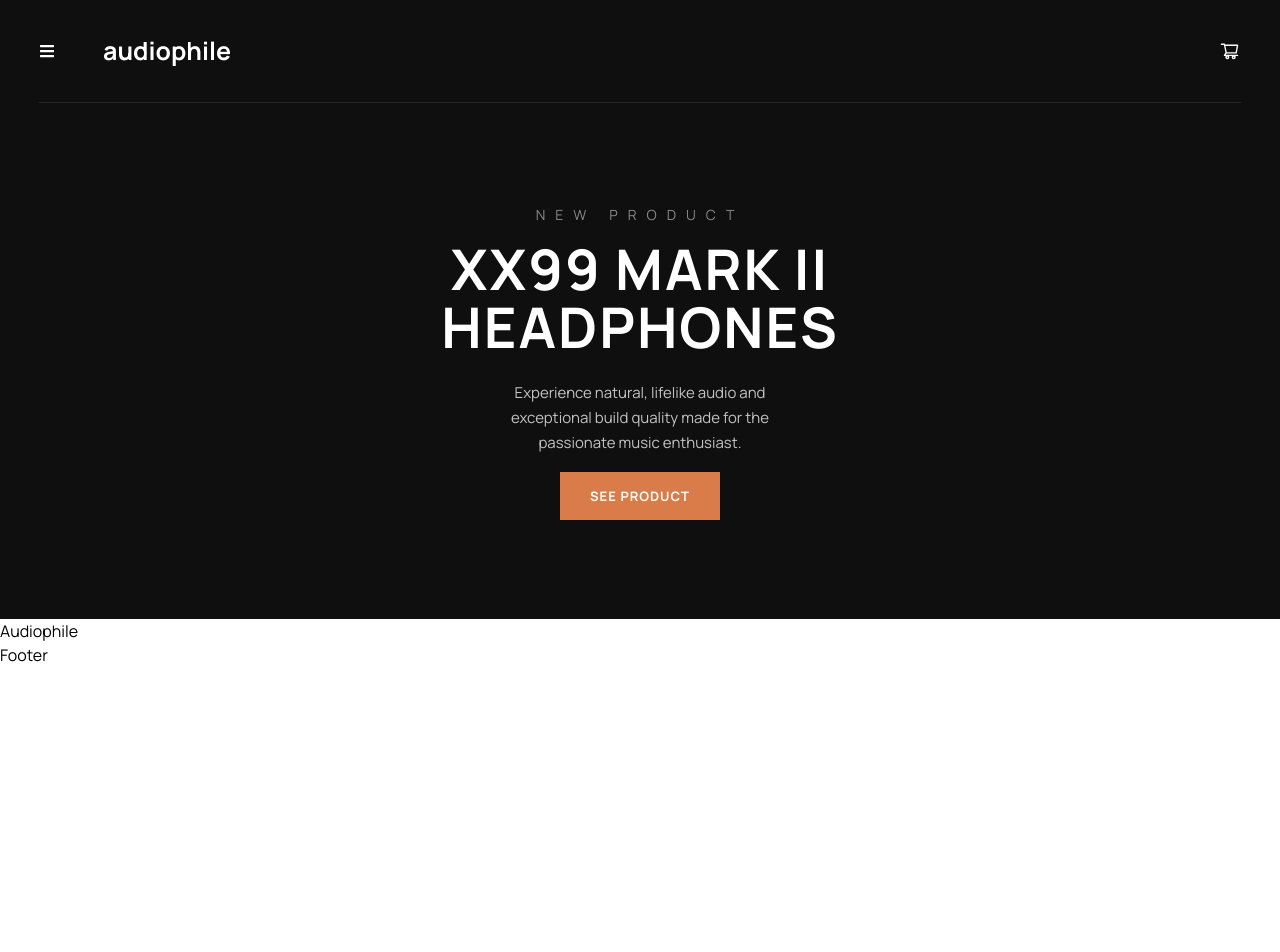
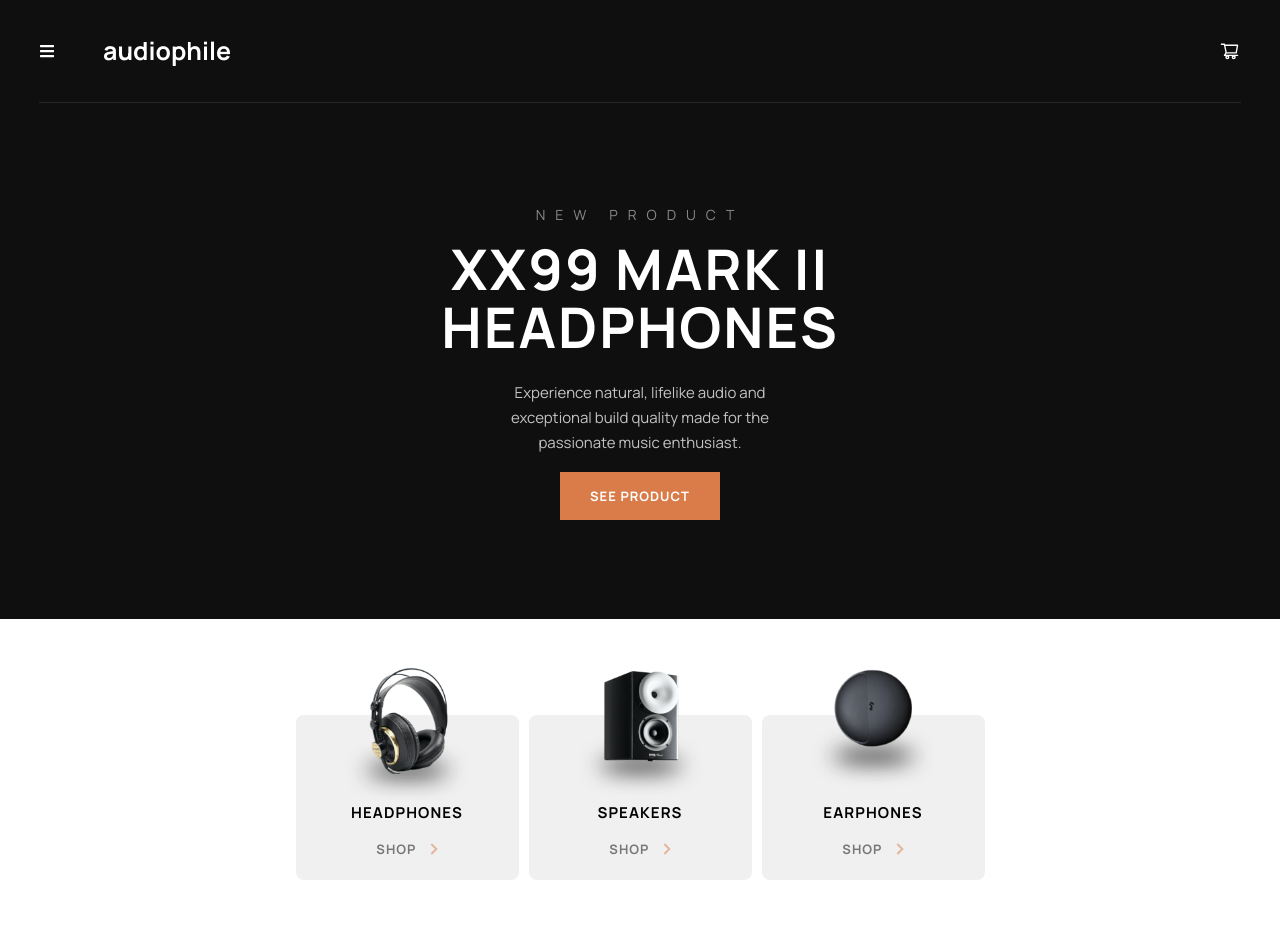
Before and after one commit to khaya05/audiophile-ecom-website, a React (Vite) app: page / in a window 1280 px wide. Shown: the top 952 px of the page. Before the commit the page ends 800 px from the top, so only its background shows below. Built offline with nearby package versions, Linux system fonts and the light colour scheme.

Commit message:
added categories

```diff
--- /dev/null
+++ b/src/components/Home/Hero/Hero.jsx
@@ -0,0 +1,82 @@
+import styled from 'styled-components';
+import { HeroBgImg } from '../../../assets';
+import { SeeProduct } from '../../';
+
+function Hero() {
+  return (
+    <Wrapper>
+      <div className="container">
+        <div className="info">
+          <h4>new product</h4>
+          <h1>XX99 Mark II HeadphoneS</h1>
+          <p>
+            Experience natural, lifelike audio and exceptional build quality
+            made for the passionate music enthusiast.
+          </p>
+          <div className="btn-container">
+            <SeeProduct class="orange" path="/products/product/123" />
+          </div>
+        </div>
+      </div>
+    </Wrapper>
+  );
+}
+
+const Wrapper = styled.header`
+  padding: 102px 24px 112px;
+
+  h1 {
+    margin-top: 1rem;
+    margin-bottom: 24px;
+  }
+
+  .info {
+    display: flex;
+    justify-content: space-between;
+    align-items: center;
+    flex-direction: column;
+  }
+
+  .container {
+    max-width: 328px;
+    margin-inline: auto;
+    background-image: url(${HeroBgImg}) no-repeat;
+  }
+
+  p {
+    width: 80%;
+    text-align: center;
+    margin: 0 auto;
+    margin-bottom: 28px;
+  }
+
+  @media (min-width: 48em) {
+    .container {
+      max-width: 379px;
+    }
+  }
+
+  @media (min-width: 90em) {
+    .container {
+      display: flex;
+      /* max-width: 1110px; */
+    }
+
+    h1,
+    h4,
+    p {
+      text-align: start;
+    }
+
+    p {
+      margin-inline: 0;
+    }
+
+    .hero-right {
+      width: 50%;
+      border: 1px solid red;
+    }
+  }
+`;
+
+export default Hero;
--- a/src/components/UI/ShopBtn.jsx
+++ b/src/components/UI/ShopBtn.jsx
@@ -1,9 +1,42 @@
-import React from 'react'
+import { Link } from 'react-router-dom';
+import styled from 'styled-components';
+import { ReactComponent as ArrowRight } from '../../assets/shared/desktop/icon-arrow-right.svg';
 
-function ShopBtn() {
+function ShopBtn({ path }) {
   return (
-    <div>ShopBtn</div>
-  )
+    <Button>
+      <Link to={path} className="shop-btn">
+        shop{' '}
+        <span>
+          <ArrowRight />
+        </span>
+      </Link>
+    </Button>
+  );
 }
 
-export default ShopBtn
+const Button = styled.button`
+  border: none;
+  background: inherit;
+  margin-top: 17px;
+
+  a {
+    display: flex;
+    align-items: center;
+    gap: 13.32px;
+    border: none;
+    text-decoration: none;
+    font-weight: 700;
+    font-size: 13px;
+    line-height: 18px;
+    letter-spacing: 1px;
+    text-transform: uppercase;
+    color: #000000;
+    opacity: 0.5;
+  }
+
+  a:hover {
+    color: var(--orange-main);
+  }
+`;
+export default ShopBtn;
--- a/src/components/index.js
+++ b/src/components/index.js
@@ -1,6 +1,8 @@
 export { default as Navbar } from './Navbar/Navbar';
 export { default as Footer } from './Footer/Footer';
-
 export { default as Audiophile } from './shared/Audiophile';
-export { default as Hero } from './Hero/Hero';
+export { default as Hero } from './Home/Hero/Hero';
 export { default as SeeProduct } from './UI/SeeProduct';
+export { default as ShopBtn } from './UI/ShopBtn';
+export { default as Category } from './shared/Category';
+export { default as Categories } from './shared/Categories';
--- a/src/components/shared/Categories.jsx
+++ b/src/components/shared/Categories.jsx
@@ -1,9 +1,40 @@
-import React from 'react'
+import styled from 'styled-components';
+import { categories } from '../../data';
+import { Category } from '../';
 
 function Categories() {
   return (
-    <div>Categories</div>
-  )
+    <Container>
+      {categories.map(({ id, name, img }) => (
+        <Category key={id} name={name} img={img} />
+      ))}
+    </Container>
+  );
 }
 
-export default Categories
+const Container = styled.div`
+  display: flex;
+  align-items: center;
+  justify-content: space-between;
+  flex-direction: column;
+  gap: 68px;
+  margin-top: 92px;
+  margin-bottom: 120px;
+
+  @media (min-width: 48em) {
+    flex-direction: row;
+    gap: 10px;
+    max-width: 689px;
+    margin-inline: auto;
+    margin-block: 96px;
+  }
+
+  @media (min-width: 90em) {
+    gap: 30px;
+    max-width: 1110px;
+    margin-top: 120px;
+    margin-bottom: 168px;
+  }
+`;
+
+export default Categories;
--- a/src/components/shared/Category.jsx
+++ b/src/components/shared/Category.jsx
@@ -1,14 +1,41 @@
-import React from 'react'
-import ShopBtn from '../UI/ShopBtn'
+import React from 'react';
+import styled from 'styled-components';
+import ShopBtn from '../UI/ShopBtn';
 
-function Category({img,path}) {
+function Category({ img, name }) {
   return (
-    <div>
+    <Container>
       <img src={img} />
-      <p>category</p>
-      <ShopBtn path={path} />
-    </div>
-  )
+      <h3>{name}</h3>
+
+      <div className="btn-container">
+        <ShopBtn path={name} />
+      </div>
+    </Container>
+  );
 }
 
-export default Category
+const Container = styled.div`
+  background-color: var(--light-gray);
+  position: relative;
+  /* margin-block: 5rem; */
+  height: 165px;
+  width: 87.2%;
+  margin-inline: auto;
+  border-radius: 8px;
+  text-align: center;
+  padding-top:88px;
+
+  img {
+    position: absolute;
+    left: calc(50% - 73.5px);
+    width: 147px;
+    top: -3rem;
+  }
+
+  h3 {
+
+  }
+`;
+
+export default Category;
--- a/src/pages/Home.jsx
+++ b/src/pages/Home.jsx
@@ -1,9 +1,10 @@
-import { Hero } from '../components'
+import { Categories, Hero } from '../components'
 
 function Home() {
   return (
     <>
       <Hero />
+      <Categories />
     </>
   )
 }
```
Also changed, not shown: src/components/Home/FeaturedProducts/FeaturedProducts.jsx (added), src/components/Home/FeaturedProducts/YX1Earphoners.jsx (added), src/components/Home/FeaturedProducts/ZX7Speaker.jsx (added), src/components/Home/FeaturedProducts/ZX9Speaker.jsx (added).
